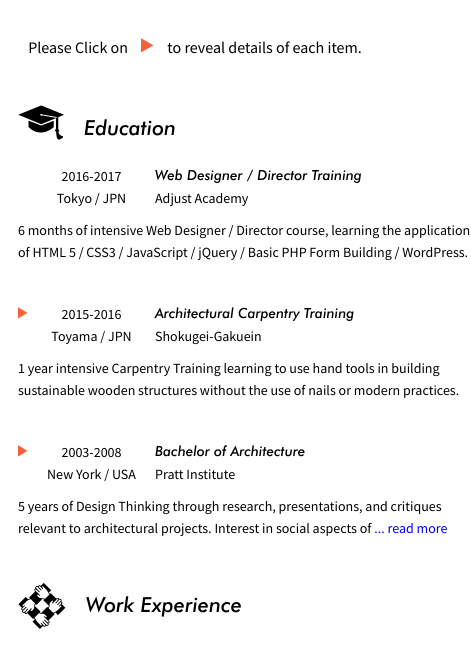
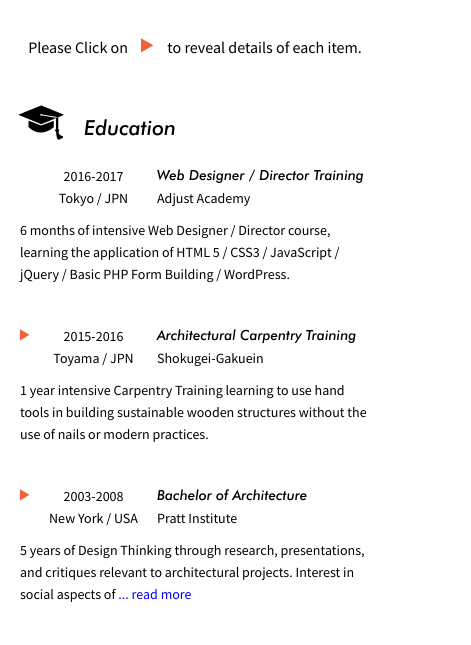
Before and after one commit to kwangjaekim/portfolio_2017, a plain HTML site: page resume.html in a window 390 px wide. Shown: the part 149-794 px from the top of the page, 471 px wide, since content can reach past the window. Drawn offline with Linux system fonts and the light colour scheme.

Commit message:
Responsive RESUME page  change.

```diff
--- a/css/stylesheet_resume.css
+++ b/css/stylesheet_resume.css
@@ -174,7 +174,27 @@
         padding-left: 0;
         margin-top: 10px;
     }
+}
 
+@media screen and (max-width: 500px) {
+
+    .education-item-455,
+    .work_experience-item-455{
+        max-width: 350px;
+        margin-left: auto;
+        margin-right: auto;
+    }
+    .resume-column-4,
+    .resume-column-4-designer,
+    .resume-column-4-surveyor,
+    .resume-column-4-carpenter{
+        max-width: 350px;
+        margin-left: auto;
+        margin-right: auto;
+        float: none;
+        padding-left: 0;
+        margin-top: 10px;
+    }
 
 }
 
```
